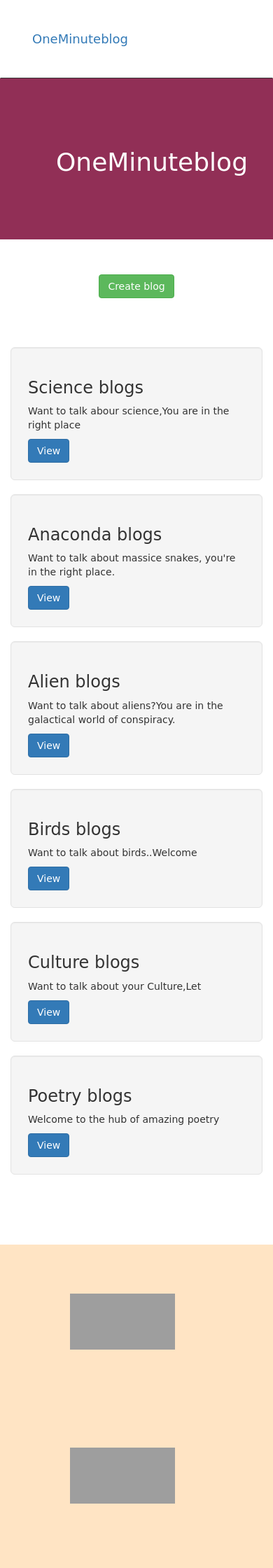
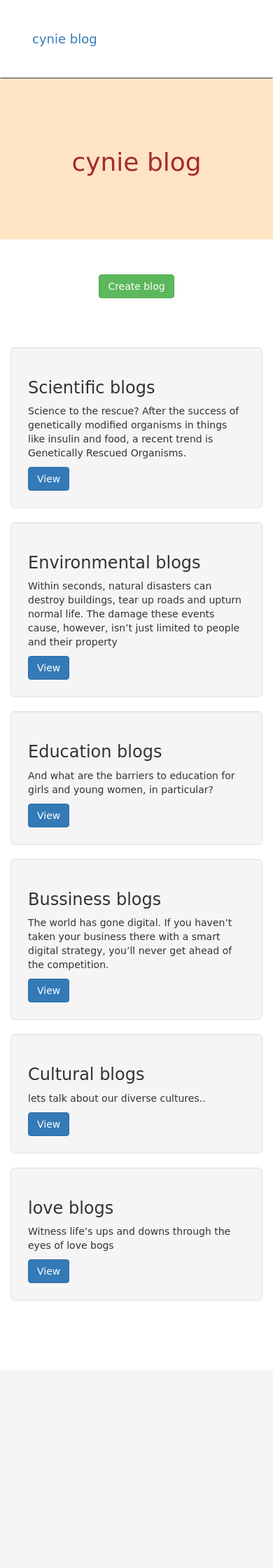
Before and after one commit to synthiakageni/cynie-blog, a Flask app: page / in a window 390 px wide. Shown: the top 2240 px of the page at 70% size. After the commit the page ends 1858 px from the top, so only its background shows below. Run offline with Flask 2, Linux system fonts and the light colour scheme; some libraries are stand-ins or nearby versions; some web fonts are replaced; grey boxes are pictures that could not be loaded.

Commit message:
add changes

```diff
--- a/app/config.py
+++ b/app/config.py
@@ -1,13 +1,14 @@
 import os
 
 
-import re
+
 
 class Config:
     '''General configuration class'''
     QUOTES_API_URL='http://quotes.stormconsultancy.co.uk/random.json'
     SQLALCHEMY_TRACK_MODIFICATIONS=False
     SECRET_KEY = os.environ.get('SECRET_KEY')
+    SQLALCHEMY_DATABASE_URI = 'postgresql+psycopg2://synthia:123@localhost/blog'
 
 
     UPLOADED_PHOTOS_DEST = 'app/static/photos' #we will store our photos in the static file since it is not advisable to that in the db
--- a/app/main/views.py
+++ b/app/main/views.py
@@ -5,7 +5,7 @@ from flask import render_template,abort,redirect,url_for,request
 from ..models import Role,User
 from .forms import UpdateProfile,BlogForm,CommentForm
 from .. import db,photos
-from ..models import User,blog,Comment
+from app.models import User,blog,Comment
 from ..forms import UpdateProfile
 
 #main route
@@ -68,7 +68,7 @@ def new_blog():
         blog = blog_form.text.data
         category = blog_form.category.data
         # Updated blog instance
-        new_blog = Blog(blog_title=title,blog_content=blog,category=category, user=current_user,likes=0,dislikes=0)
+        new_blog = blog(blog_title=title,blog_content=blog,category=category, user=current_user,likes=0,dislikes=0)
 
         # Save blog method
         new_blog.save_blog()
--- a/app/templates/alien_blogs.html
+++ b/app/templates/alien_blogs.html
@@ -4,7 +4,7 @@
 {%block content%}
 <link href="https://fonts.googleapis.com/css?family=Indie+Flower|Ranga" rel="stylesheet">
 <div class="jumbotron text-center" style="background-color: bisque; color:brown; padding: 100px 25px; font-family: 'Indie Flower', cursive;">
-    <h1>Alien blogs</h1>
+    <h1>Education blogs</h1>
 </div>
 <div class="container" style="font-family: 'Indie+Flower', cursive;">
     <hr>
@@ -13,7 +13,5 @@
     </div>
 </div>
 <br><br><br>
-<div class="container-fluid" style="background-color: bisque; ">
-    {% include "footer.html" %}
-    </div>
+
 {%endblock%}
--- a/app/templates/anaconda_blogs.html
+++ b/app/templates/anaconda_blogs.html
@@ -4,7 +4,7 @@
 {%block content%}
 <link href="https://fonts.googleapis.com/css?family=Indie+Flower|Ranga" rel="stylesheet">
 <div class="jumbotron text-center" style="background-color: bisque; color:brown; padding: 100px 25px; font-family: 'Indie Flower', cursive;">
-    <h1>Anaconda blogs</h1>
+    <h1>Environmental blogs</h1>
 </div>
 <div class="container" style="font-family: 'Indie+Flower', cursive;">
     <hr>
@@ -13,7 +13,5 @@
     </div>
 </div>
 <br><br><br>
-<div class="container-fluid" style="background-color: #912F56; ">
-    {% include "footer.html" %}
-    </div>
+
 {%endblock%}
--- a/app/templates/birds_blogs.html
+++ b/app/templates/birds_blogs.html
@@ -4,7 +4,7 @@
 {%block content%}
 <link href="https://fonts.googleapis.com/css?family=Indie+Flower|Ranga" rel="stylesheet">
 <div class="jumbotron text-center" style="background-color: bisque; color: brown; padding: 100px 25px; font-family: 'Indie Flower', cursive;">
-    <h1>Birds blogs</h1>
+    <h1>Bussiness blogs</h1>
 </div>
 <div class="container" style="font-family: 'Indie+Flower', cursive;">
     <hr>
--- a/app/templates/blog.html
+++ b/app/templates/blog.html
@@ -33,7 +33,7 @@
     <hr>
     <div class="row" style="padding-top: 0px;">
 
-        {{macro.displayQuotes(quotes)}}
+
 
     </div>
     <div class="row">
--- a/app/templates/culture_blogs.html
+++ b/app/templates/culture_blogs.html
@@ -4,7 +4,7 @@
 {%block content%}
 <link href="https://fonts.googleapis.com/css?family=Indie+Flower|Ranga" rel="stylesheet">
 <div class="jumbotron text-center" style="background-color: bisque; color: brown; padding: 100px 25px; font-family: 'Indie Flower', cursive;">
-    <h1>Culture blogs</h1>
+    <h1>Cultural blogs</h1>
 </div>
 <div class="container" style="font-family: 'Indie+Flower', cursive;">
     <hr>
@@ -13,7 +13,5 @@
     </div>
 </div>
 <br><br><br>
-<div class="container-fluid" style="background-color: bisque; ">
-    {% include "footer.html" %}
-    </div>
+
 {%endblock%}
--- a/app/templates/footer.html
+++ /dev/null
@@ -1,128 +0,0 @@
-<style>
-    img {
-        width: 150px;
-        height: 80px;
-        margin: 7rem;
-
-
-    }
-</style>
-<!-- Footer -->
-<footer class="page-footer font-small mdb-color lighten-3 pt-4">
-
-    <!-- Footer Elements -->
-    <div class="container">
-
-      <!--Grid row-->
-      <div class="row">
-
-        <!--Grid column-->
-        <div class="col-lg-2 col-md-12 mb-4">
-
-          <!--Image-->
-<a href="{{url_for('main.science_blogs')}}">
-          <div class="view overlay z-depth-1-half">
-            <img src="https://images.unsplash.com/photo-1496065187959-7f07b8353c55?ixid=MnwxMjA3fDB8MHxzZWFyY2h8MTV8fHNjaWVuY2V8ZW58MHx8MHx8&ixlib=rb-1.2.1&auto=format&fit=crop&w=500&q=60" class="img-fluid"
-              alt="">
-
-              <div class="mask rgba-white-light"></div>
-            </a>
-          </div>
-
-        </div>
-        <!--Grid column-->
-
-        <!--Grid column-->
-        <div class="col-lg-2 col-md-6 mb-4">
-
-          <!--Image-->
-          <a href="{{url_for('main.anaconda_blogs')}}">
-          <div class="view overlay z-depth-1-half">
-            <img src="https://media.istockphoto.com/photos/green-anaconda-eunectes-murinus-los-lianos-in-venezuela-picture-id1257180046?b=1&k=20&m=125" class="img-fluid"
-              alt="">
-
-              <div class="mask rgba-white-light"></div>
-            </a>
-          </div>
-
-        </div>
-        <!--Grid column-->
-
-        <!--Grid column-->
-        <div class="col-lg-2 col-md-6 mb-4">
-
-          <!--Image-->
-          <a href="{{url_for('main.alien_blogs')}}">
-          <div class="view overlay z-depth-1-half">
-            <img src="https://media.istockphoto.com/photos/alien-picture-id664373658?b=1&k=20&m=664373658&s=170667a&w=0&h=Gt8n3xXyihdMIuc2_S-2U-uR8i-TvSyXGLFMWvpGswE=" class="img-fluid"
-              alt="">
-
-              <div class="mask rgba-white-light"></div>
-            </a>
-          </div>
-
-        </div>
-        <!--Grid column-->
-
-        <!--Grid column-->
-        <div class="col-lg-2 col-md-12 mb-4">
-
-          <!--Image-->
-          <a href="{{url_for('main.birds_blogs')}}">
-          <div class="view overlay z-depth-1-half">
-            <img src="https://images.unsplash.com/photo-1612024782955-49fae79e42bb?ixlib=rb-1.2.1&ixid=MnwxMjA3fDB8MHxleHBsb3JlLWZlZWR8NHx8fGVufDB8fHx8&auto=format&fit=crop&w=500&q=60" class="img-fluid"
-              alt="">
-
-              <div class="mask rgba-white-light"></div>
-            </a>
-          </div>
-
-        </div>
-        <!--Grid column-->
-
-        <!--Grid column-->
-        <div class="col-lg-2 col-md-6 mb-4">
-
-          <!--Image-->
-          <a href="{{url_for('main.culture_blogs')}}">
-          <div class="view overlay z-depth-1-half">
-            <img src="https://media.istockphoto.com/photos/sadhu-indian-holymen-sitting-in-the-temple-picture-id863655882?b=1&k=20&m=863655882&s=170667a&w=0&h=UgarBkdQLJZdhMa58IqO-72s5Xbes03LXokGD696bv4=" class="img-fluid"
-              alt="">
-
-              <div class="mask rgba-white-light"></div>
-            </a>
-          </div>
-
-        </div>
-        <!--Grid column-->
-
-        <!--Grid column-->
-        <div class="col-lg-2 col-md-6 mb-4">
-
-          <!--Image-->
-          <a href="{{url_for('main.poetry_blogs')}}">
-          <div class="view overlay z-depth-1-half">
-            <img src="https://media.istockphoto.com/photos/poetry-word-cloud-on-napkin-with-coffee-picture-id671888862?b=1&k=20&m=671888862&s=170667a&w=0&h=x3-3eYwDJLgFVrD4dP5PfV-LoW6RiAp8BVmhkFEGUWU=" class="img-fluid"
-              alt="">
-
-              <div class="mask rgba-white-light"></div>
-            </a>
-          </div>
-
-        </div>
-        <!--Grid column-->
-
-      </div>
-      <!--Grid row-->
-
-    </div>
-    <!-- Footer Elements -->
-
-    <!-- Copyright -->
-    <div class="footer-copyright text-center py-3">© 2021 Copyright:
-      <a href="https://OneMinuteblog.com/">OneMinuteblog</a>
-    </div>
-    <!-- Copyright -->
-
-  </footer>
-  <!-- Footer -->
--- a/app/templates/index.html
+++ b/app/templates/index.html
@@ -14,9 +14,9 @@ body {
 }
 
 </style>
-<div class="container-fluid" style="background-color: #912F56; padding: 80px;">
+<div class="container-fluid" style="background-color: bisque; padding: 80px;">
     <div class="text-center">
-        <h1 style="color: white;">OneMinuteblog</h1>
+        <h1 style="color:brown;">cynie blog</h1>
     </div>
 </div>
 <div class="text-center">
@@ -28,22 +28,24 @@ body {
     <div class="row">
         <div class="col-md-4">
             <div class="well well-lg">
-                <h3>Science blogs</h3>
-                <p>Want to talk abour science,You are in the right place</p>
+                <h3>Scientific blogs</h3>
+                <p>Science to the rescue? After the success of genetically modified organisms in things like insulin and food, a recent trend is Genetically Rescued Organisms. </p>
                 <a href="{{url_for('main.science_blogs')}}" class="btn btn-primary -center">View</a>
             </div>
         </div>
         <div class="col-md-4">
             <div class="well well-lg">
-                <h3>Anaconda blogs</h3>
-                <p>Want to talk about massice snakes, you're in the right place.</p>
+                <h3>Environmental blogs</h3>
+                <p>Within seconds, natural disasters can destroy buildings, tear up roads and upturn normal life. The damage these events cause, however, isn’t just limited to people and their property</p>
                 <a href="{{url_for('main.anaconda_blogs')}}" class="btn btn-primary -center">View</a>
             </div>
         </div>
         <div class="col-md-4">
             <div class="well well-lg">
-                <h3>Alien blogs</h3>
-                <p>Want to talk about aliens?You are in the galactical world of conspiracy.</p>
+                <h3> Education blogs</h3>
+                <p>And what are the barriers to education for girls and young women, in particular?
+
+                </p>
                 <a href="{{url_for('main.alien_blogs')}}" class="btn btn-primary -center">View</a>
             </div>
         </div>
@@ -53,31 +55,29 @@ body {
     <div class="row">
         <div class="col-md-4">
             <div class="well well-lg">
-                <h3>Birds blogs</h3>
-                <p>Want to talk about birds..Welcome</p>
+                <h3>Bussiness blogs</h3>
+                <p>The world has gone digital. If you haven’t taken your business there with a smart digital strategy, you’ll never get ahead of the competition.</p>
                 <a href="{{url_for('main.birds_blogs')}}" class="btn btn-primary -center">View</a>
             </div>
         </div>
         <div class="col-md-4">
             <div class="well well-lg">
-                <h3>Culture blogs</h3>
-                <p>Want to talk about your Culture,Let</p>
+                <h3>Cultural blogs</h3>
+                <p>lets talk about our diverse cultures..</p>
                 <a href="{{url_for('main.culture_blogs')}}" class="btn btn-primary -center">View</a>
             </div>
         </div>
         <div class="col-md-4">
             <div class="well well-lg">
-                <h3>Poetry blogs</h3>
-                <p>Welcome to the hub of amazing poetry</p>
+                <h3>love blogs</h3>
+                <p>Witness life’s ups and downs through the eyes of love bogs</p>
                 <a href="{{url_for('main.poetry_blogs')}}" class="btn btn-primary -center">View</a>
             </div>
         </div>
     </div>
     <br><br><br><br>
 </div>
-<div class="container-fluid" style="background-color: bisque; ">
-{% include "footer.html" %}
-</div>
+
 </div>
 </div>
 
--- a/app/templates/navbar.html
+++ b/app/templates/navbar.html
@@ -7,17 +7,17 @@
                 <span class="icon-bar"></span>
                 <span class="icon-bar"></span>
             </button>
-            <a href="/" class="navbar-brand"> OneMinuteblog </a>
+            <a href="/" class="navbar-brand"> cynie blog </a>
         </div>
         <div class="navbar-collapse collapse">
                 <ul class="nav navbar-nav">
                     <li><a href="{{url_for('main.index')}}">Home</a></li>
-                    <li><a href="{{url_for('main.science_blogs')}}">Science</a></li>
-                    <li><a href="{{url_for('main.anaconda_blogs')}}">Anacondas</a></li>
-                    <li><a href="{{url_for('main.alien_blogs')}}">Aliens</a></li>
-                    <li><a href="{{url_for('main.birds_blogs')}}">Birds</a></li>
-                    <li><a href="{{url_for('main.culture_blogs')}}">Culture</a></li>
-                    <li><a href="{{url_for('main.poetry_blogs')}}">Poetry</a></li>
+                    <li><a href="{{url_for('main.science_blogs')}}">Scienctigiv</a></li>
+                    <li><a href="{{url_for('main.anaconda_blogs')}}">Environmental</a></li>
+                    <li><a href="{{url_for('main.alien_blogs')}}">Education</a></li>
+                    <li><a href="{{url_for('main.birds_blogs')}}">Bussiness</a></li>
+                    <li><a href="{{url_for('main.culture_blogs')}}">Cultural</a></li>
+                    <li><a href="{{url_for('main.poetry_blogs')}}">love</a></li>
                 </ul>
 
                 <ul class="nav navbar-nav navbar-right">
@@ -37,7 +37,7 @@
                 </ul>
          {% endif %}
             </div>
-            <div class="container-fluid" style="background-color: #912F56; ">
+            <div class="container-fluid" style="background-color: bisque; ">
           </div>
     </div>
 </div>
--- a/app/templates/poetry_blogs.html
+++ b/app/templates/poetry_blogs.html
@@ -4,7 +4,7 @@
 {%block content%}
 <link href="https://fonts.googleapis.com/css?family=Indie+Flower|Ranga" rel="stylesheet">
 <div class="jumbotron text-center" style="background-color: bisque; color: brown; padding: 100px 25px; font-family: 'Indie Flower', cursive;">
-    <h1>Poetry blogs</h1>
+    <h1>Love blogs</h1>
 </div>
 <div class="container" style="font-family: 'Indie+Flower', cursive;">
     <hr>
@@ -13,7 +13,5 @@
     </div>
 </div>
 <br><br><br>
-<div class="container-fluid" style="background-color: bisque; ">
-    {% include "footer.html" %}
-    </div>
+
 {%endblock%}
--- a/app/templates/science_blogs.html
+++ b/app/templates/science_blogs.html
@@ -4,7 +4,7 @@
 {%block content%}
 <link href="https://fonts.googleapis.com/css?family=Indie+Flower|Ranga" rel="stylesheet">
 <div class="jumbotron text-center" style="background-color: bisque; color: brown; padding: 100px 25px; font-family: 'Indie Flower', cursive;">
-    <h1>Science blogs</h1>
+    <h1>Scientific blogs</h1>
 </div>
 <div class="container" style="font-family: 'Indie+Flower', cursive;">
     <hr>
@@ -13,7 +13,5 @@
     </div>
 </div>
 <br><br><br>
-<div class="container-fluid" style="background-color: bisque; ">
-    {% include "footer.html" %}
-    </div>
+
 {%endblock%}
--- a/manage.py
+++ b/manage.py
@@ -3,7 +3,7 @@ from flask_script import Manager,Server
 from flask_migrate import Migrate, MigrateCommand
 from app.models import User,Role
 # Creating app instance
-app = create_app('production')
+app = create_app('development')
 manager = Manager(app)
 migrate = Migrate(app,db)
 manager.add_command('db',MigrateCommand)
@@ -14,6 +14,9 @@ def test():
     import unittest
     tests = unittest.TestLoader().discover('tests')
     unittest.TextTestRunner(verbosity=2).run(tests)
+
+
+
 @manager.shell
 def make_shell_context():
     return dict(app = app,db = db,User = User, Role = Role )
```
Also changed, not shown: app/models.py (+11 -13 lines), migrations/versions/61499c957a7f_changes.py (added, +72 -0 lines), app/templates/macros.html (line endings or trailing spaces).
